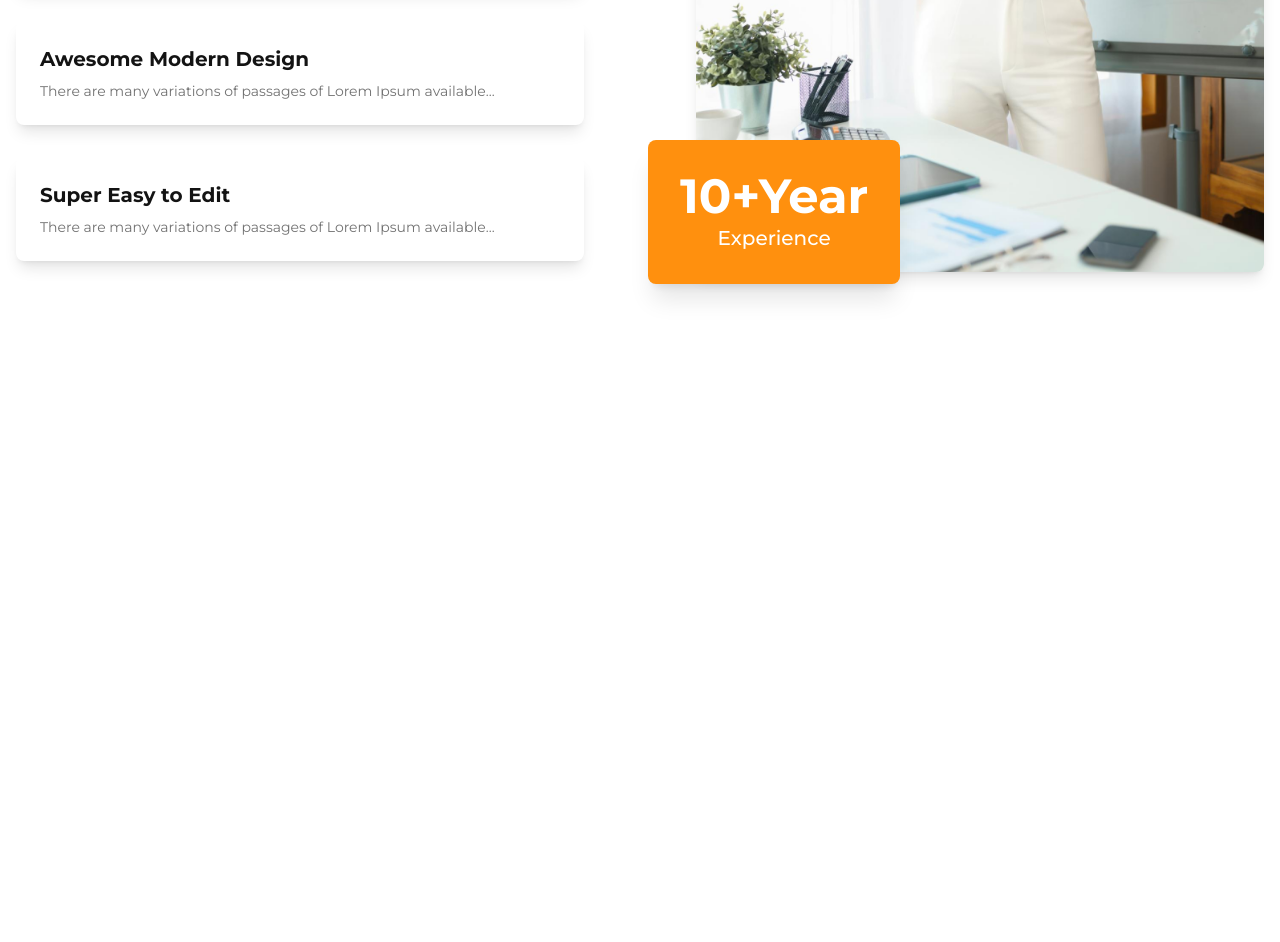
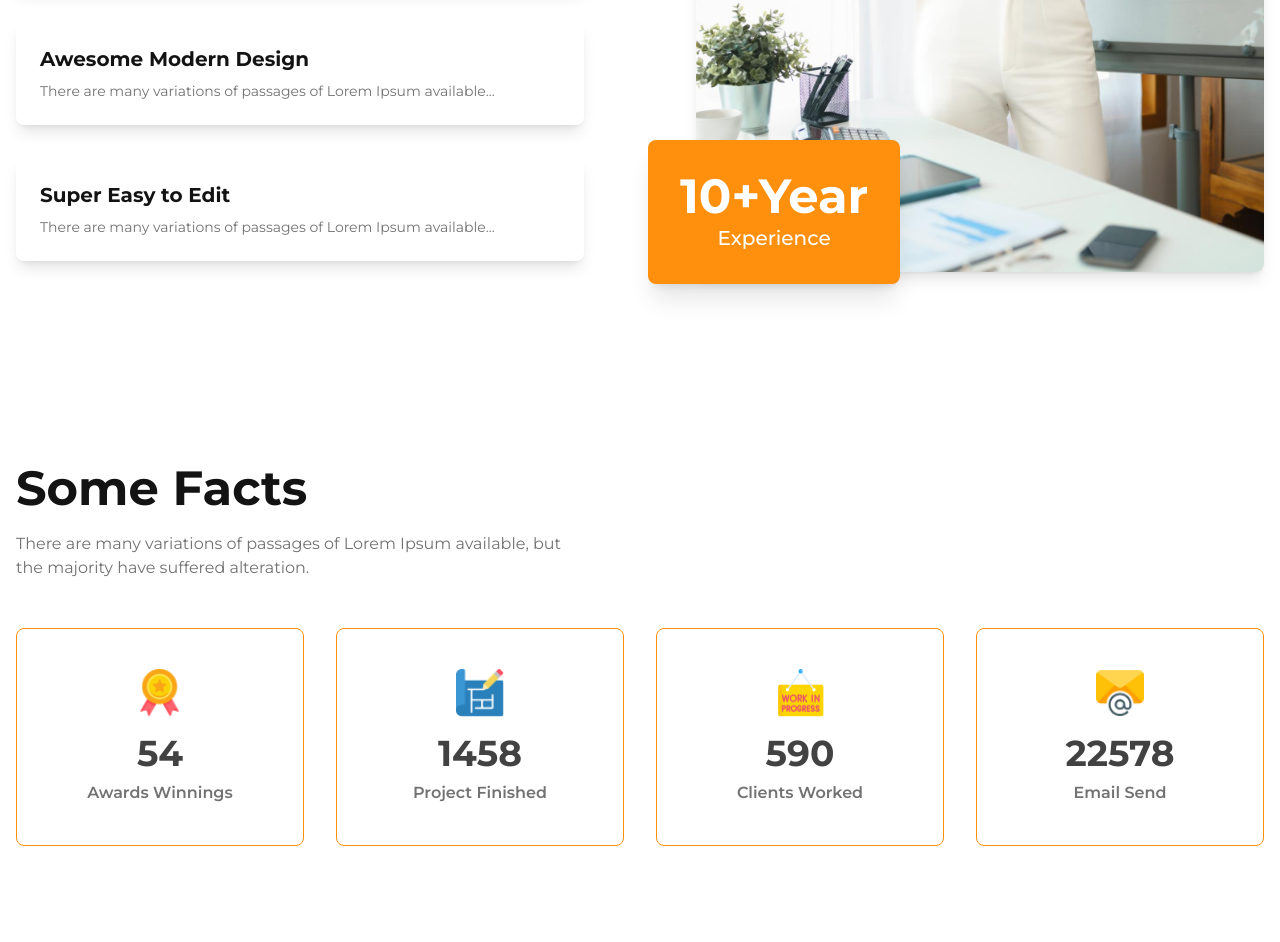
Before and after one commit to Eyenoon-Nabin/G3-Architects, a plain HTML site: page index.html in a window 1280 px wide. Shown: the part 2470-3412 px from the top of the page. Before the commit the page ends 2838 px from the top, so only its background shows below. Drawn offline with nearby package versions, Linux system fonts and the light colour scheme.

Commit message:
some facts

```diff
--- a/index.html
+++ b/index.html
@@ -128,6 +128,48 @@
     </div>
 
 </section>
+<section class="container mx-auto px-4 py-16 md:py-24">
+
+    <div class="mb-12">
+        <h2 class="text-3xl md:text-5xl font-bold text-[#131313] mb-5">Some Facts</h2>
+        <p class="text-[#727272] text-sm md:text-base max-w-xl">
+            There are many variations of passages of Lorem Ipsum available, but the majority have suffered alteration.
+        </p>
+    </div>
+
+    <div class="grid grid-cols-1 md:grid-cols-2 lg:grid-cols-4 gap-8">
+
+        <!-- Card 1 -->
+        <div class="group border border-[#FF900E] rounded-lg p-10 text-center transform transition duration-300 hover:scale-105 hover:shadow-xl hover:bg-orange-50">
+            <img src="images/icons/ribon.png" alt="Awards" class="w-12 h-12 mx-auto mb-4 transform transition duration-300 group-hover:rotate-12">
+            <h2 class="text-4xl font-bold text-[#424242] transition duration-300 group-hover:text-[#FF900E]">54</h2>
+            <p class="text-[#727272] font-semibold mt-2 transition duration-300 group-hover:text-[#FF900E]">Awards Winnings</p>
+        </div>
+
+        <!-- Card 2 -->
+        <div class="group border border-[#FF900E] rounded-lg p-10 text-center transform transition duration-300 hover:scale-105 hover:shadow-xl hover:bg-orange-50">
+            <img src="images/icons/projects.png" alt="Projects" class="w-12 h-12 mx-auto mb-4 transform transition duration-300 group-hover:rotate-12">
+            <h2 class="text-4xl font-bold text-[#424242] transition duration-300 group-hover:text-[#FF900E]">1458</h2>
+            <p class="text-[#727272] font-semibold mt-2 transition duration-300 group-hover:text-[#FF900E]">Project Finished</p>
+        </div>
+
+        <!-- Card 3 -->
+        <div class="group border border-[#FF900E] rounded-lg p-10 text-center transform transition duration-300 hover:scale-105 hover:shadow-xl hover:bg-orange-50">
+            <img src="images/icons/customers.png" alt="Clients" class="w-12 h-12 mx-auto mb-4 transform transition duration-300 group-hover:rotate-12">
+            <h2 class="text-4xl font-bold text-[#424242] transition duration-300 group-hover:text-[#FF900E]">590</h2>
+            <p class="text-[#727272] font-semibold mt-2 transition duration-300 group-hover:text-[#FF900E]">Clients Worked</p>
+        </div>
+
+        <!-- Card 4 -->
+        <div class="group border border-[#FF900E] rounded-lg p-10 text-center transform transition duration-300 hover:scale-105 hover:shadow-xl hover:bg-orange-50">
+            <img src="images/icons/email.png" alt="Email" class="w-12 h-12 mx-auto mb-4 transform transition duration-300 group-hover:rotate-12">
+            <h2 class="text-4xl font-bold text-[#424242] transition duration-300 group-hover:text-[#FF900E]">22578</h2>
+            <p class="text-[#727272] font-semibold mt-2 transition duration-300 group-hover:text-[#FF900E]">Email Send</p>
+        </div>
+
+    </div>
+
+</section>
 
 </body>
 </html>
```
